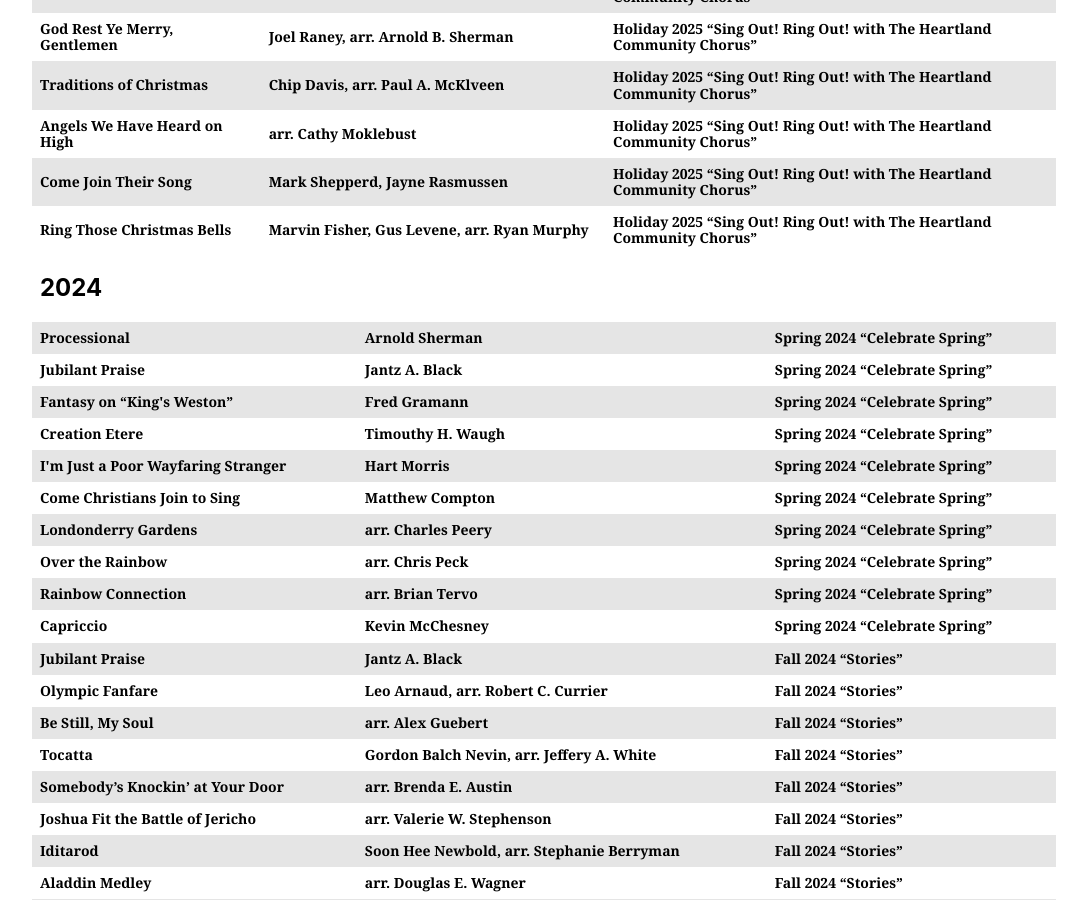
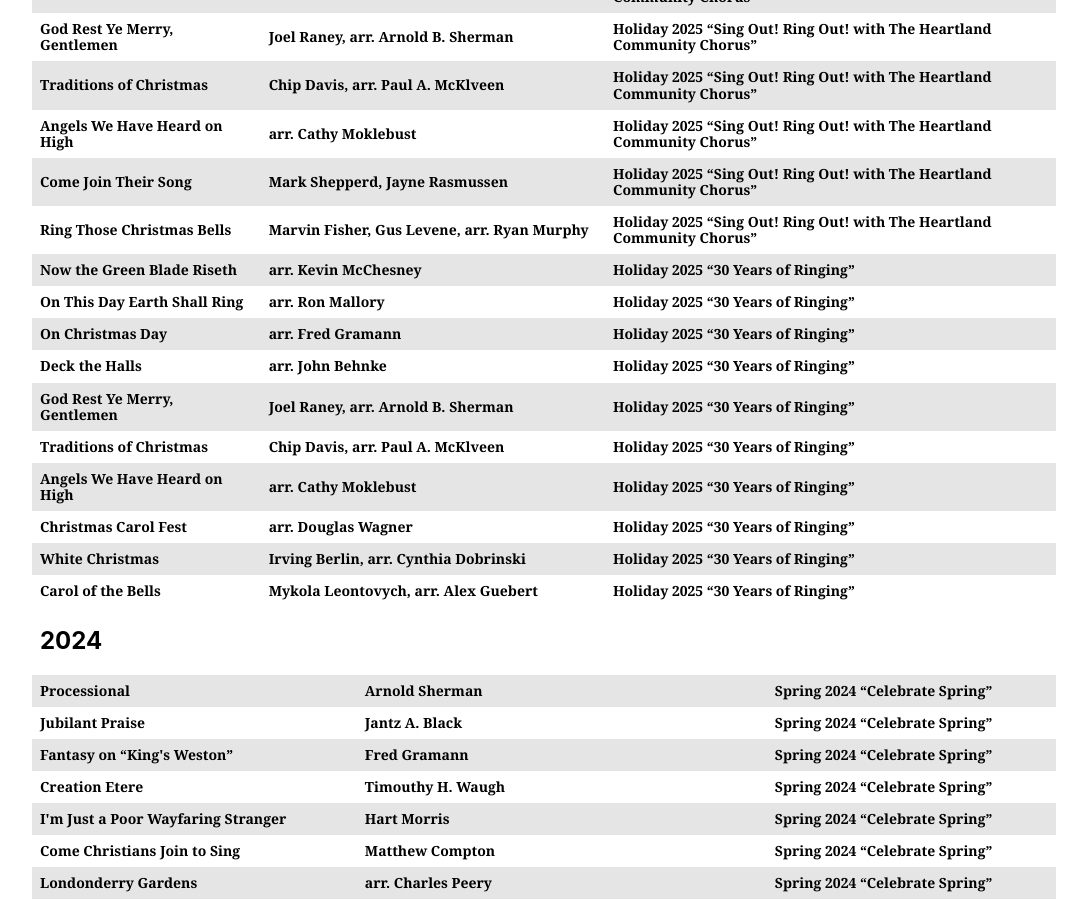
Before and after one commit to GatewayRingers/GatewayRingers.github.io, a Jekyll site: the page built from repertoire.html, in a window 1280 px wide and 900 px high, scrolled down 1347 px. Shown: the whole window, without its empty margins (96-1183 px from the left). Built offline with Jekyll 4.4.1, drawn with Linux system fonts in a browser that asks for light colours; nearby versions of some CDN libraries.

Commit message:
Update annual_repertoires.yml

```diff
--- a/_data/annual_repertoires.yml
+++ b/_data/annual_repertoires.yml
@@ -90,6 +90,36 @@
     - title: Ring Those Christmas Bells
       composer: Marvin Fisher, Gus Levene, arr. Ryan Murphy
       concert: "Holiday 2025 “Sing Out! Ring Out! with The Heartland Community Chorus”"
+    - title: Now the Green Blade Riseth
+      composer: arr. Kevin McChesney
+      concert: "Holiday 2025 “30 Years of Ringing”"
+    - title: On This Day Earth Shall Ring
+      composer: arr. Ron Mallory
+      concert: "Holiday 2025 “30 Years of Ringing”"
+    - title: On Christmas Day
+      composer: arr. Fred Gramann
+      concert: "Holiday 2025 “30 Years of Ringing”"
+    - title: Deck the Halls
+      composer: arr. John Behnke
+      concert: "Holiday 2025 “30 Years of Ringing”"
+    - title: God Rest Ye Merry, Gentlemen
+      composer: Joel Raney, arr. Arnold B. Sherman
+      concert: "Holiday 2025 “30 Years of Ringing”"
+    - title: Traditions of Christmas
+      composer: Chip Davis, arr. Paul A. McKlveen
+      concert: "Holiday 2025 “30 Years of Ringing”"
+    - title: Angels We Have Heard on High
+      composer: arr. Cathy Moklebust
+      concert: "Holiday 2025 “30 Years of Ringing”"
+    - title: Christmas Carol Fest
+      composer: arr. Douglas Wagner
+      concert: "Holiday 2025 “30 Years of Ringing”"
+    - title: White Christmas
+      composer: Irving Berlin, arr. Cynthia Dobrinski
+      concert: "Holiday 2025 “30 Years of Ringing”"
+    - title: Carol of the Bells
+      composer: Mykola Leontovych, arr. Alex Guebert
+      concert: "Holiday 2025 “30 Years of Ringing”"
 
 - year: 2024
   pieces:
```
